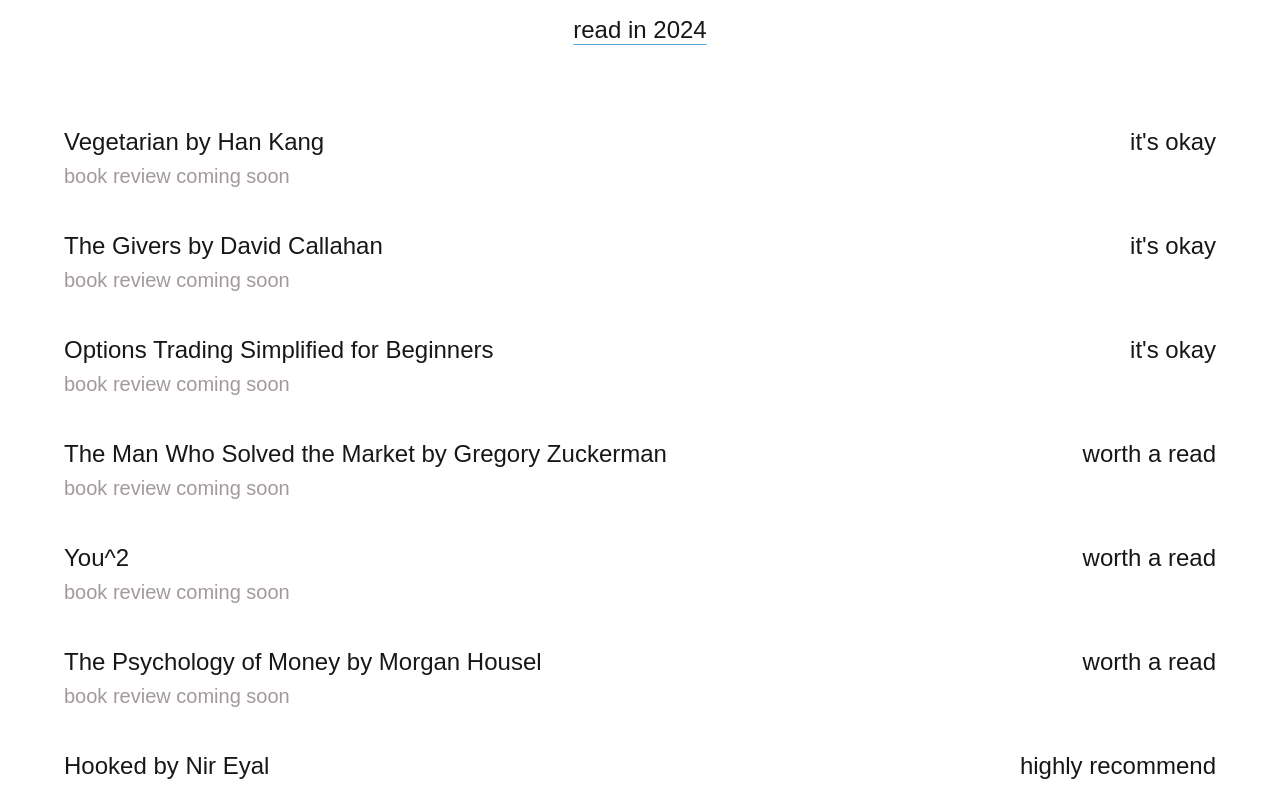
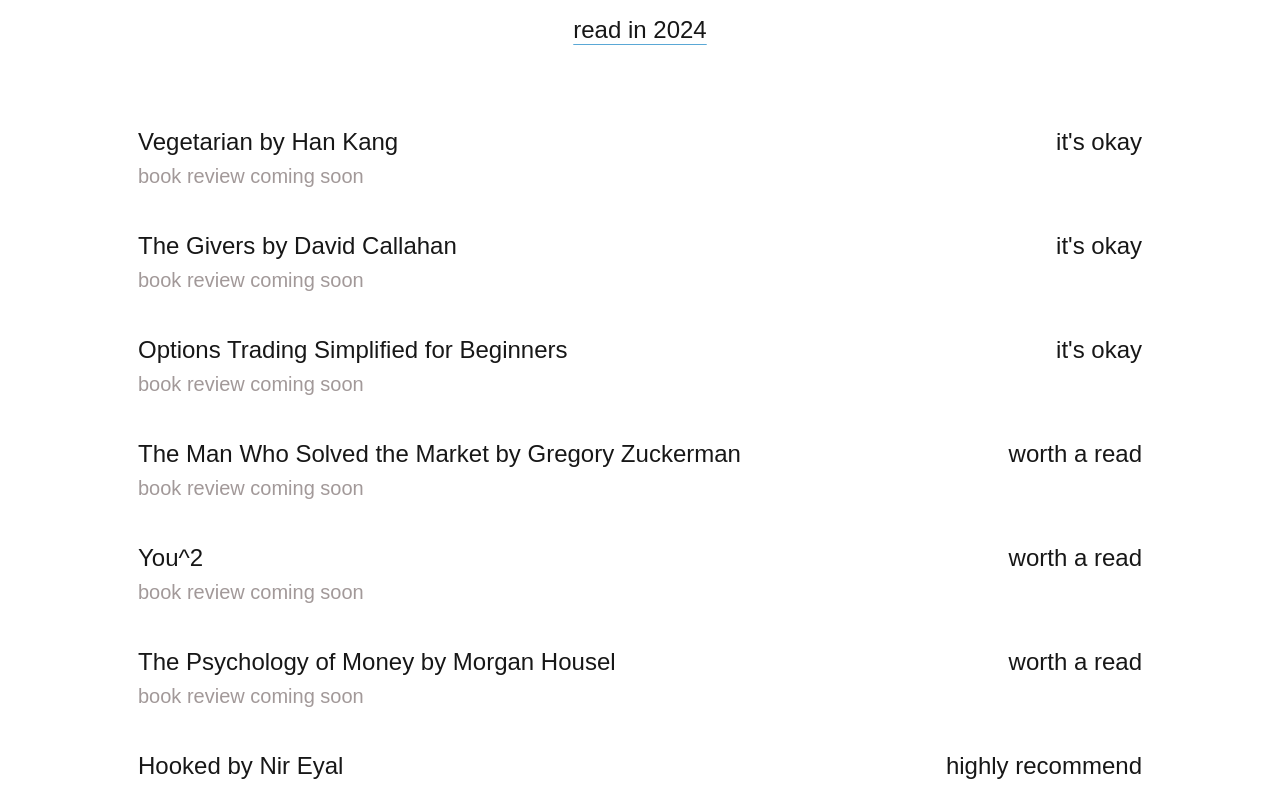
Before and after one commit to sunghoonsh3/simple-thinking, a Next.js app: page /books in a window 1280 px wide. Shown: the part 860-1650 px from the top of the page. Built offline with nearby package versions, Linux system fonts and the light colour scheme; a web font is replaced by a local one.

Commit message:
made listpreview smaller for larger screen sizes

```diff
--- a/app/components/ListPreview.jsx
+++ b/app/components/ListPreview.jsx
@@ -17,7 +17,7 @@
       {/* Flexbox for Equal Spacing */}
       <div
         className="
-          flex w-full max-w-[1500px] justify-between items-start
+          flex w-full lg:max-w-[1100px] 2xl:max-w-[1500px] justify-between items-start
           px-4 sm:px-6 lg:px-12
         "
       >
```
